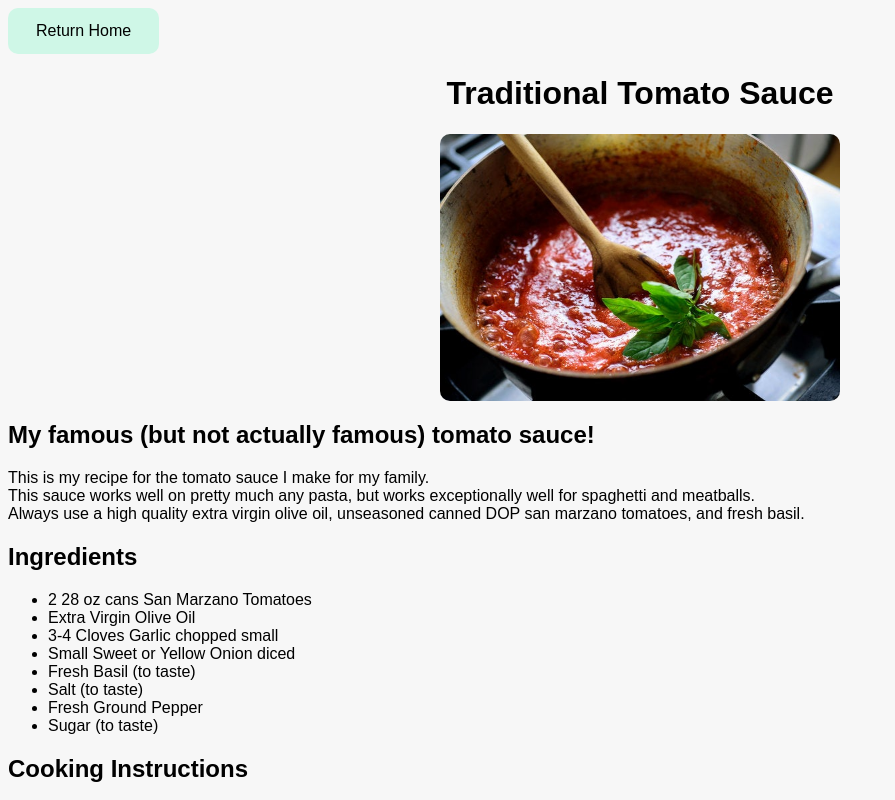
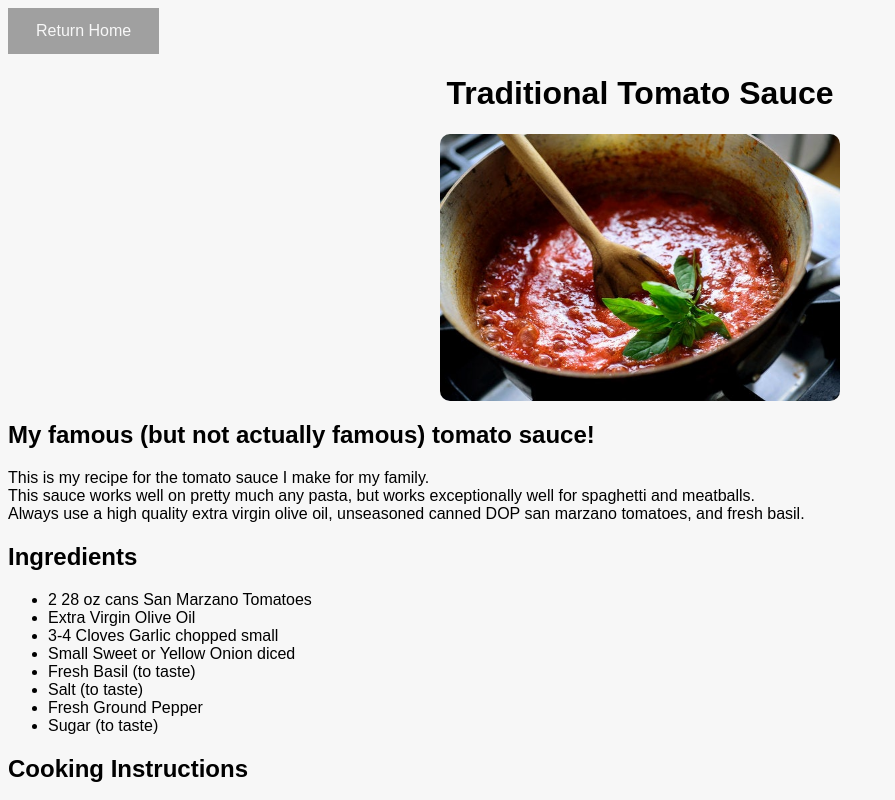
Before and after one commit to anthonyMacaluso/odin-recipes, a plain HTML site: page recipes/tomato_sauce.html in a window 1280 px wide. Shown: the top 800 px of the page, without its empty margins (0-895 px from the left). Drawn offline with Linux system fonts and the light colour scheme.

Commit message:
yadda yadda blazze blazze

```diff
--- a/styles.css
+++ b/styles.css
@@ -4,6 +4,7 @@ body {
     background-color: #f7f7f7;
     color: black;
     font-family: Arial, sans-serif;
+    box-sizing: border-box;
 }
 
 h1 {
@@ -12,16 +13,16 @@ h1 {
 
 .homebutton {
     font-family: Arial, sans-serif;
-    background-color: #cff7e7;
+    background-color: #a0a0a0;
     border: none;
-    color: black;
+    color: #f7f7f7;
     padding: 14px 28px;
     text-align: center;
     display: block;
     font-size: 16px;
     cursor: pointer;
     display: inline;
-    border-radius: 10px
+    /* border-radius: 10px */
 }
 
 .button {
@@ -51,7 +52,7 @@ h1 {
 
 }
 
-/* .testing {
+.testing {
     display: block;
     width: 100%;
     border: none;
@@ -61,4 +62,4 @@ h1 {
     cursor: pointer;
     text-align: center;
     margin-bottom: 10px;
-} */
+}
```
